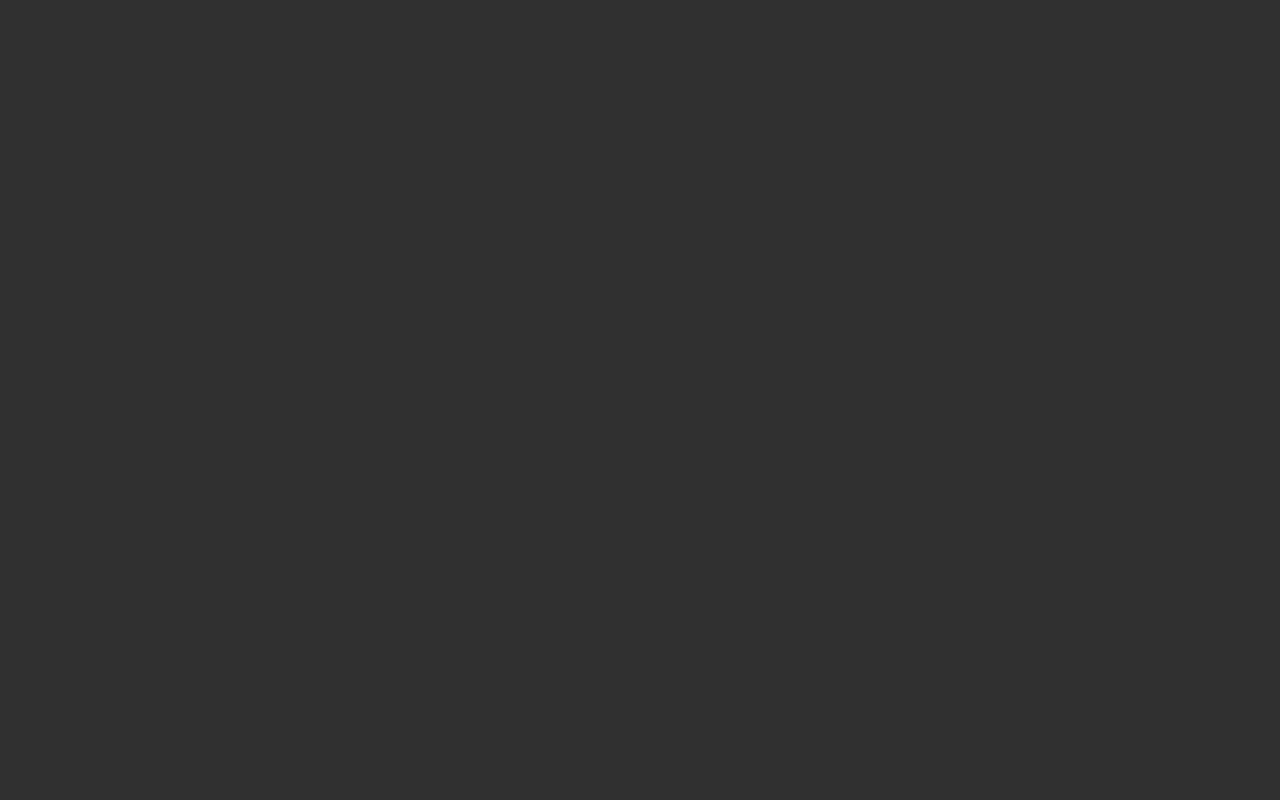
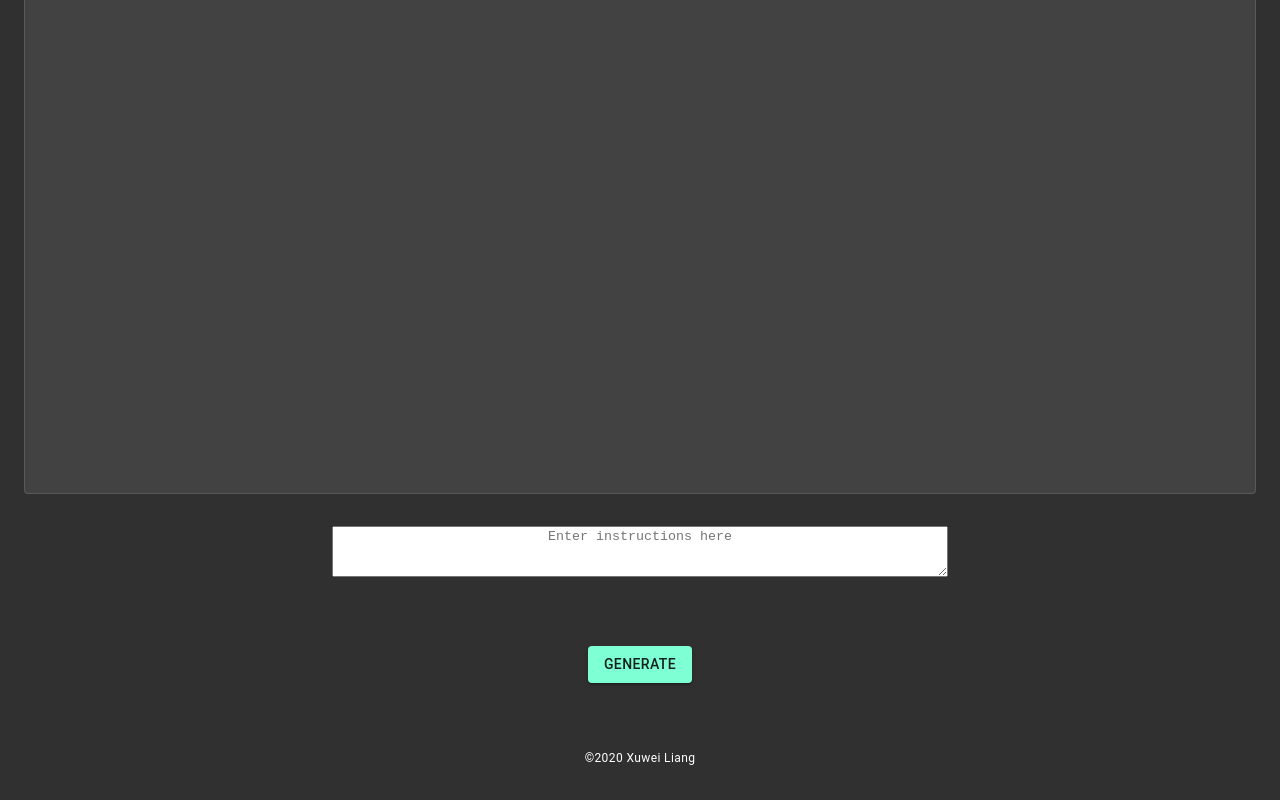
Before and after one commit to xuwei/svg-demo, a React (Create React App) app: page / in a window 1280 px wide. Shown: the part 1007-1807 px from the top of the page. Before the commit the page ends 800 px from the top, so only its background shows below. Built offline with nearby package versions, Linux system fonts and the light colour scheme.

Commit message:
in progress

```diff
--- /dev/null
+++ b/src/components/model/Shapes.js
@@ -0,0 +1,51 @@
+class TypeOfShape {
+    RECTANGLE = 'r'
+    CIRCLE = 'c'
+    POLYGON = 'p'
+}
+
+class Shape {
+
+    constructor(type) {
+        this.type = type
+    }
+}
+
+class Rectangle extends Shape {
+
+    constructor(type, x, y, width, height) {
+        super(type)
+        this.x = x
+        this.y = y
+        this.width = width
+        this.height = height
+    }
+}
+
+class Circle extends Shape {
+
+    constructor(type, x, y, radius) {
+        super(type)
+        this.x = x
+        this.y = y
+        this.radius = radius
+    }
+}
+
+class Coord {
+    constructor(x, y) {
+        this.x = x
+        this.y = y
+    }
+}
+
+class Polygon extends Shape {
+
+    constructor(type, coords) {
+        super(type)
+        this.coords = coords
+    }
+}
+
+export default Shape
+export { Rectangle, Circle, Polygon, Coord, TypeOfShape }
--- a/src/components/page/HomePage.js
+++ b/src/components/page/HomePage.js
@@ -1,8 +1,47 @@
-import React from 'react'
-import { Hidden, Link, Paper, Typography, Box, Grid, Container, Button } from '@material-ui/core'
-import { StandardPadding, LargePadding } from '../Configs'
+import React, { useState, useEffect, useRef } from 'react'
+import { TextareaAutosize, Paper, Typography, Box, Grid, Container, Button } from '@material-ui/core'
+import { LargePadding } from '../Configs'
+import { Rectangle, Circle, Polygon, TypeOfShape } from '../model/Shapes.js'
 
 function HomePage() {
+
+    const [shapes, setShapes] = useState([])
+    const svgCanvasRef = useRef(null)
+
+    const generateShapes = ()=> {
+        const inputs = svgCanvasRef.current.value
+        if (inputs.length === 0) { alert("empty input"); return }
+
+        // valdiate first before generating shapes for rendering
+        const inputLines = inputs.split(/\r?\n/);
+        for (var i = 0; i < inputLines.length; i++) {
+            validateInput(inputLines[i], i+1)
+        }
+
+        // generate shapes and populate Shapes array
+    }
+
+    const validateInput = (input, line)=> {
+        const components = input.split(" ")
+        const type = components[0]
+
+        console.log(TypeOfShape.Rectangle)
+
+        debugger;
+        if (type === TypeOfShape.Rectangle) {
+            alert("Rectangle on line " + line)
+        } else if (type === TypeOfShape.Circle) {
+            alert("Circle on line " + line)
+        } else if (type === TypeOfShape.Polygon) {
+            alert("Polygon on line " + line)
+        } else {
+            alert("Invalid shape")
+        }
+    }
+
+    // this triggers refresh when shapes is updated
+    useEffect(() => {
+    }, [shapes])
 
     return (
         <Container>
@@ -11,6 +50,23 @@ function HomePage() {
                     SVG Demo
                 </Typography>
             </Box>
+            <Paper variant="outlined" mx="auto">
+                <Box flexGrow={1} align="center" py={LargePadding.PY} sm={12} md={6}>
+                    <svg viewBox="0 0 250 250">
+                        {
+                            shapes.map((shape, i) => (
+                                console.log(i)
+                            ))
+                        }
+                    </svg>
+                </Box>
+            </Paper>
+            <Box flexGrow={1} align="center" py={LargePadding.PY} xs={12} md={6}>
+                <TextareaAutosize ref={svgCanvasRef} aria-label="minimum height" rowsMin={3} placeholder="Enter instructions here" style={{"width": "50%", "textAlign" : "center" }} />
+            </Box>
+            <Box flexGrow={1} align="center" py={LargePadding.PY} xs={12} md={6}>
+                <Button variant="contained" color="primary" onClick={generateShapes}>Generate</Button>
+            </Box>
         </Container>
     )
 }
```
Also changed, not shown: src/components/util/ColorUtil.js (added, +10 -0 lines), public/manifest.json, 1 other file (tests, documents, lock files or other folders).
